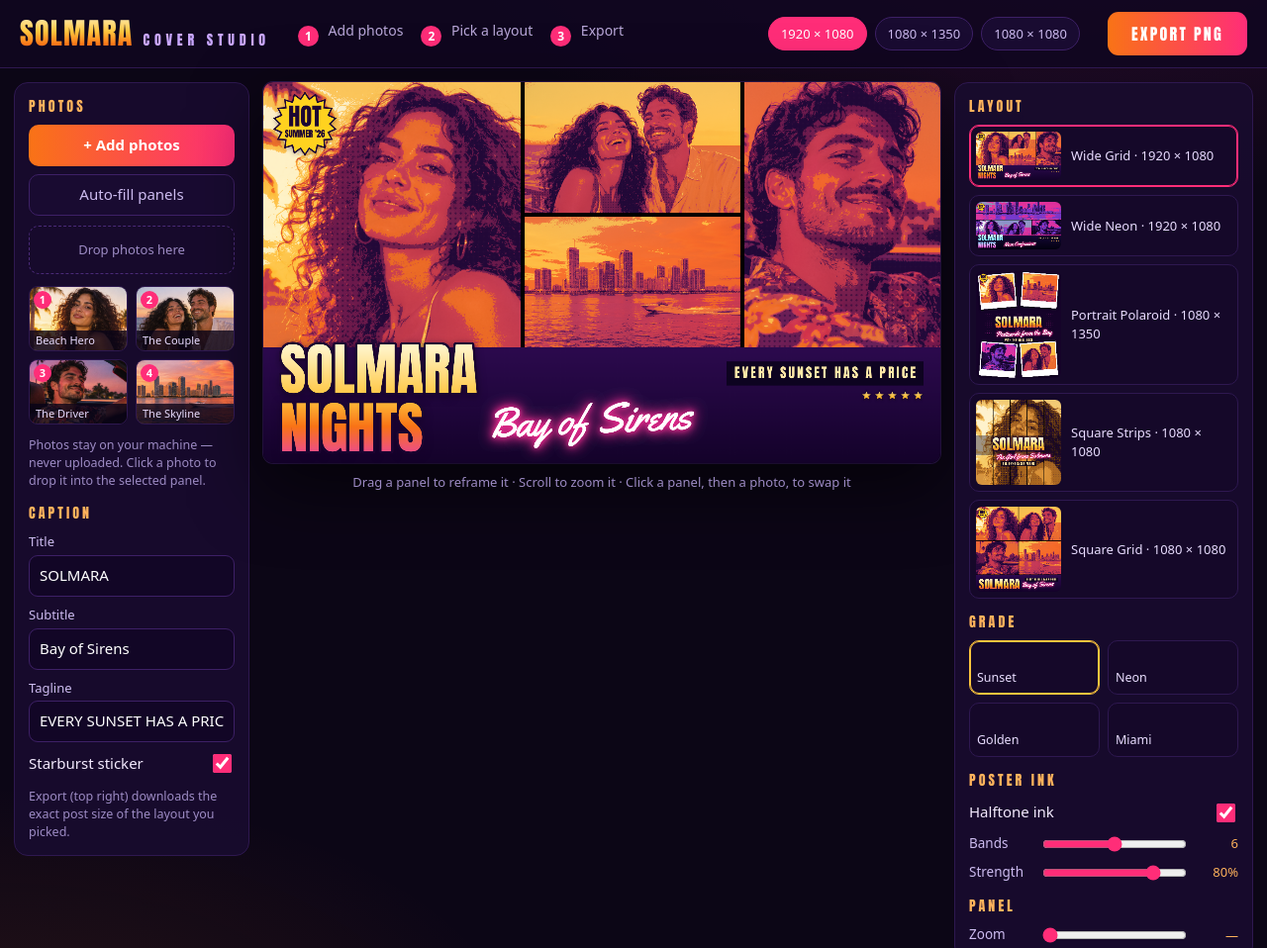
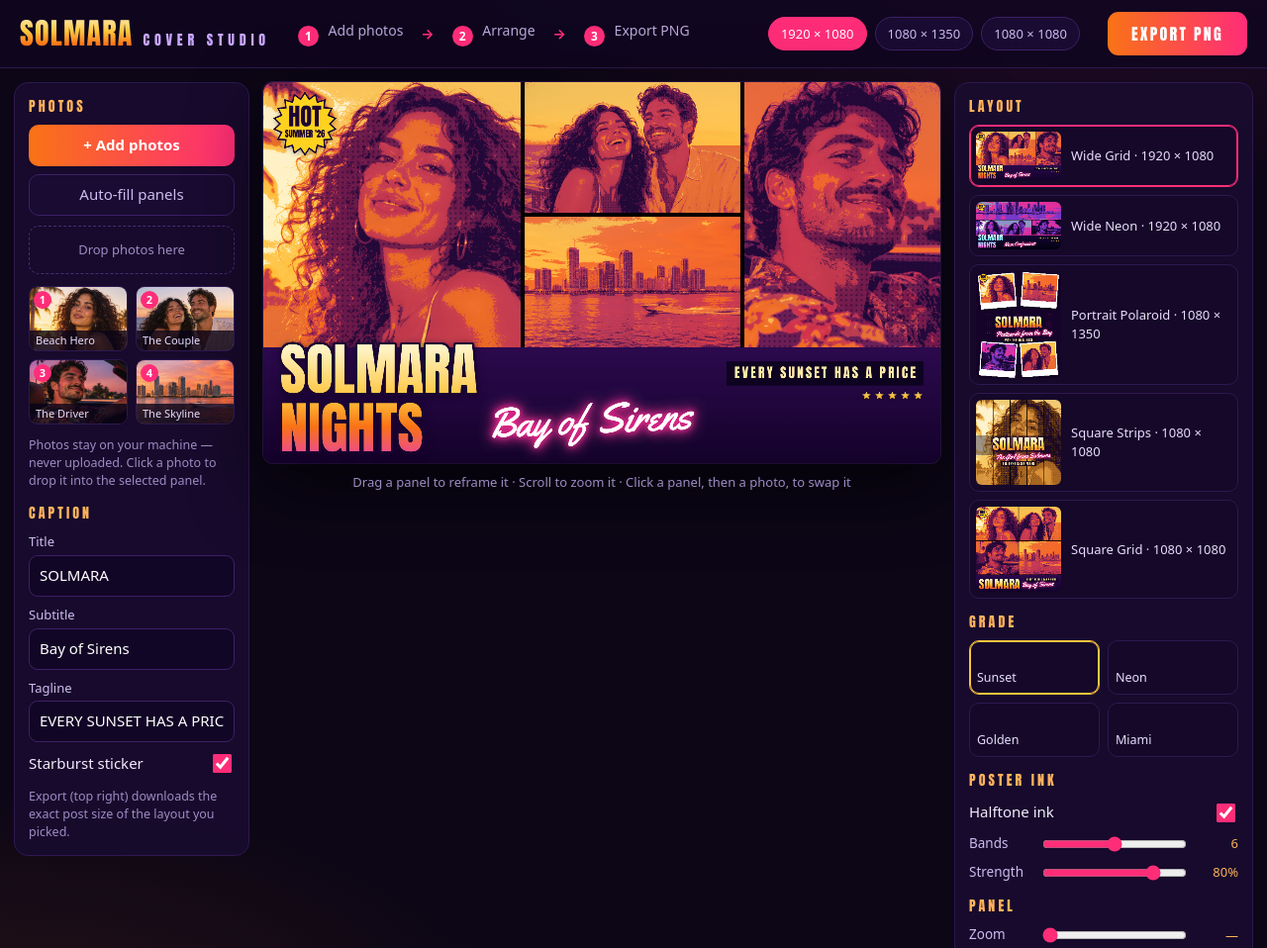
Before and after one commit to qmyCode/solmara-cover-studio, a plain HTML site: page app/index.html in a window 1280 px wide. Shown: the top 958 px of the page at 99% size. Drawn offline with Linux system fonts and the light colour scheme.

Commit message:
Add files via upload

```diff
--- a/app/index.html
+++ b/app/index.html
@@ -16,8 +16,10 @@
   </div>
   <ol class="steps">
     <li><b>1</b> Add photos</li>
-    <li><b>2</b> Pick a layout</li>
-    <li><b>3</b> Export</li>
+    <li class="step-arrow" aria-hidden="true">→</li>
+    <li><b>2</b> Arrange</li>
+    <li class="step-arrow" aria-hidden="true">→</li>
+    <li><b>3</b> Export PNG</li>
   </ol>
   <div class="size-group" role="group" aria-label="Export size">
     <button type="button" class="size-btn" data-size="1920x1080">1920 × 1080</button>
@@ -67,8 +69,8 @@
     </label>
     <label class="row">
       <span class="row-label">Bands</span>
-      <input type="range" id="bandsRange" min="4" max="8" step="1" value="6">
-      <span class="row-val" id="bandsVal">6</span>
+      <input type="range" id="bandsRange" min="4" max="8" step="1" value="8">
+      <span class="row-val" id="bandsVal">8</span>
     </label>
     <label class="row">
       <span class="row-label">Strength</span>
--- a/app/style.css
+++ b/app/style.css
@@ -75,6 +75,7 @@ body {
   font-size: 12px;
   vertical-align: -5px;
 }
+.steps .step-arrow { color: #ff2d78; font-weight: 700; align-self: center; }
 
 .size-group { margin-left: auto; display: flex; gap: 8px; }
 .size-btn {
```
